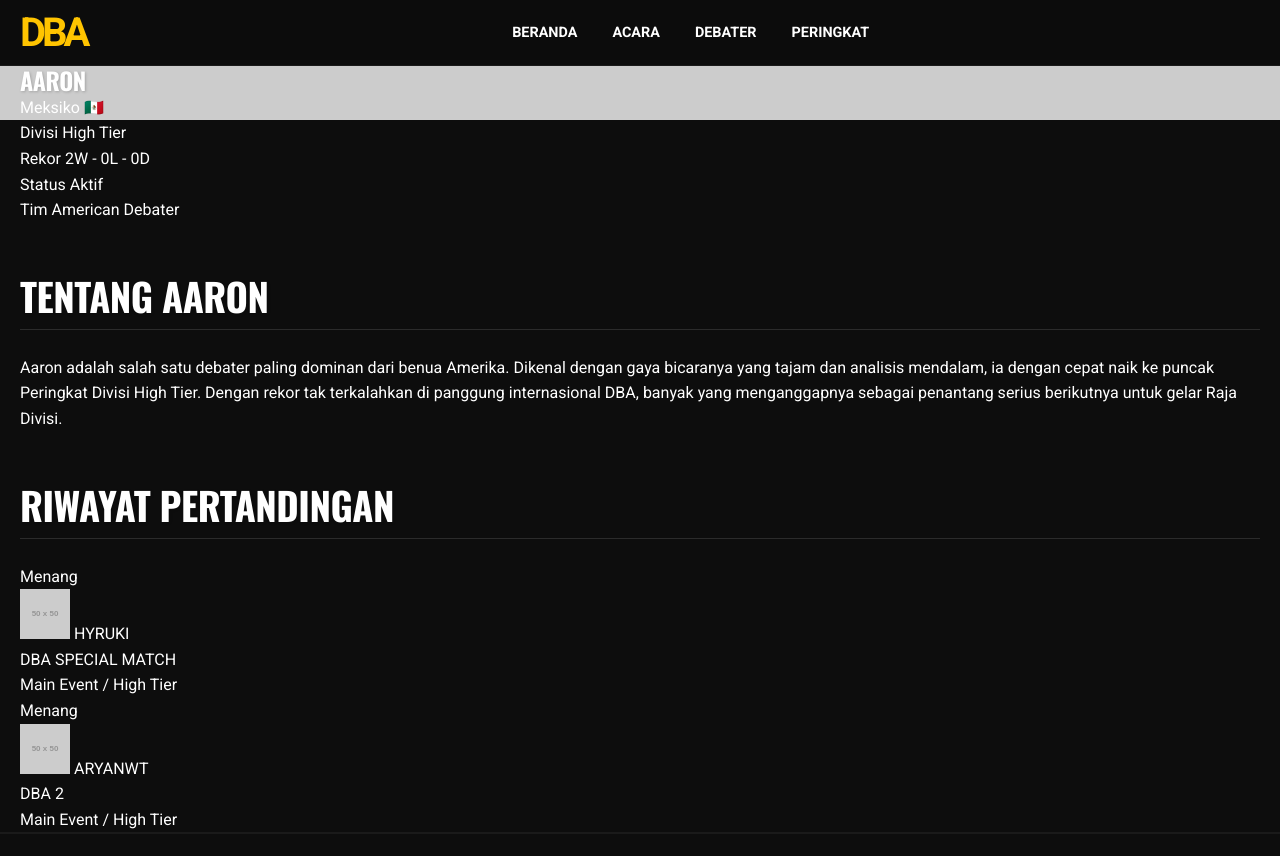
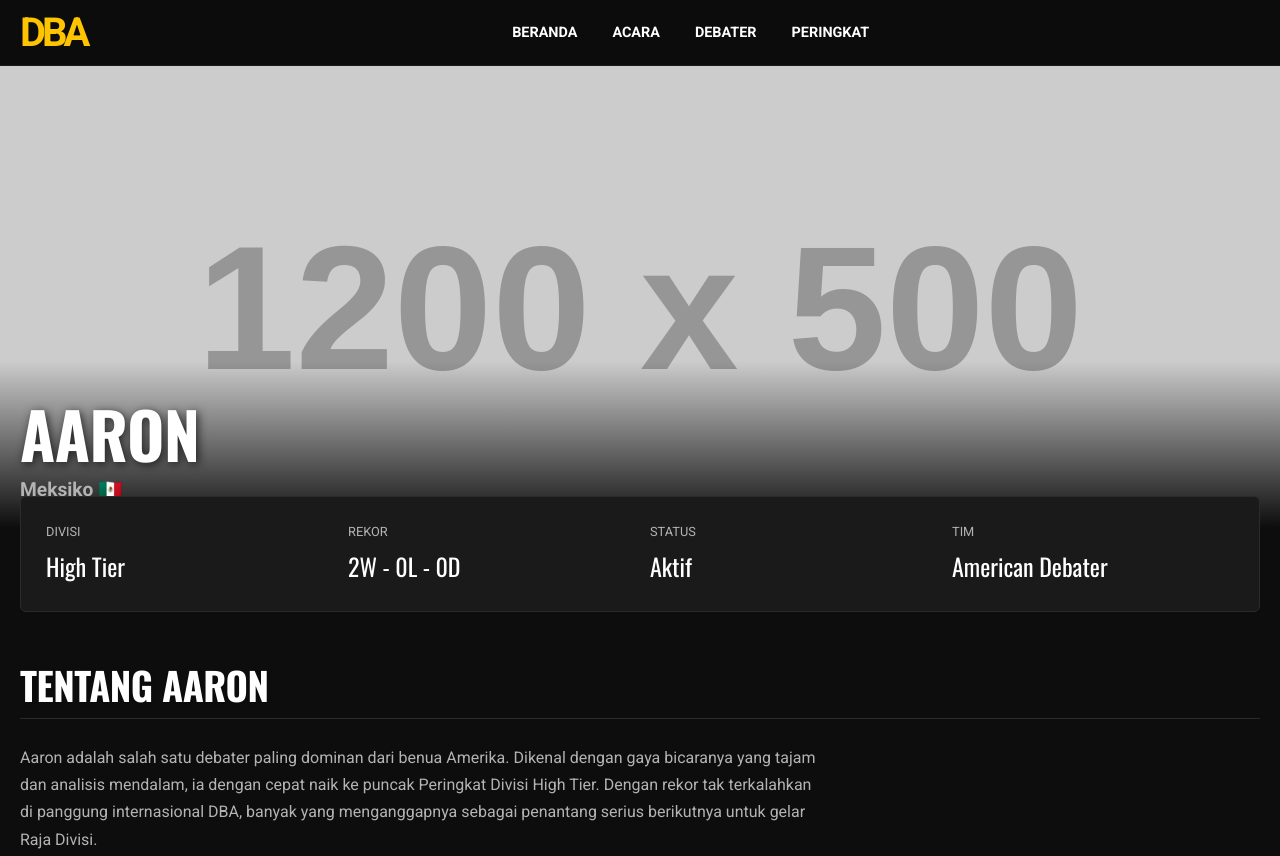
Before and after one commit to DebaterBattleArena/DEBATERSBATTLEARENA, a plain HTML site: page debater-profile.html in a window 1280 px wide. Shown: the top 856 px of the page. Drawn offline with nearby package versions, Linux system fonts and the light colour scheme; placeholder pictures from the web are drawn by us.

Commit message:
Update style.css

```diff
--- a/style.css
+++ b/style.css
@@ -439,3 +439,194 @@ body.menu-open .mobile-nav { transform: translateX(0); }
     .champion-name { margin: 10px 0; }
     .rank-number { font-size: 1.5em; width: 40px; }
 }
+
+/* ================================================= */
+/* --- PERBAIKAN & PENAMBAHAN PROFIL --- */
+/* ================================================= */
+
+/* --- Perbaikan Ukuran Menu Hamburger --- */
+.header-actions button.menu-toggle-btn {
+    font-size: 1.8em; /* DITINGKATKAN: Ukuran ikon lebih besar */
+    padding: 5px;     /* DITINGKATKAN: Area klik lebih luas */
+}
+
+/* --- CSS Halaman Profil Debater --- */
+.profile-hero {
+    position: relative;
+    height: 60vh;
+    min-height: 400px;
+    background-size: cover;
+    background-position: center 20%;
+    background-repeat: no-repeat;
+    display: flex;
+    align-items: flex-end;
+}
+
+.profile-hero-overlay {
+    width: 100%;
+    padding: 40px 0;
+    background: linear-gradient(to top, rgba(13, 13, 13, 1) 10%, rgba(13, 13, 13, 0) 100%);
+}
+
+.raja-divisi-header {
+    display: flex;
+    align-items: center;
+    gap: 15px;
+    margin-bottom: 10px;
+}
+
+.raja-divisi-crown {
+    width: 50px;
+    height: auto;
+}
+
+.raja-divisi-title {
+    font-family: var(--font-primary);
+    color: var(--color-accent-gold);
+    font-size: 1.2em;
+    text-transform: uppercase;
+}
+
+.profile-name {
+    font-size: 4em;
+    line-height: 1;
+    text-shadow: 2px 2px 10px rgba(0,0,0,0.7);
+}
+
+.profile-nickname {
+    font-size: 1.2em;
+    color: var(--color-secondary-text);
+    font-weight: 700;
+    margin-top: 10px;
+}
+
+.profile-stats {
+    display: grid;
+    grid-template-columns: repeat(auto-fit, minmax(150px, 1fr));
+    gap: 20px;
+    background-color: var(--color-secondary-bg);
+    padding: 25px;
+    margin-top: -50px; /* Tarik ke atas agar menimpa hero section */
+    position: relative;
+    z-index: 10;
+    border-radius: var(--border-radius);
+    border: 1px solid var(--color-tertiary-bg);
+}
+
+.stat-item {
+    display: flex;
+    flex-direction: column;
+}
+
+.stat-label {
+    font-size: 0.8em;
+    color: var(--color-secondary-text);
+    text-transform: uppercase;
+    margin-bottom: 5px;
+}
+
+.stat-value {
+    font-family: var(--font-primary);
+    font-size: 1.5em;
+    color: var(--color-primary-text);
+}
+
+.profile-about, .profile-results {
+    margin-top: 50px;
+    padding-bottom: 50px;
+}
+
+.profile-about p {
+    color: var(--color-secondary-text);
+    max-width: 800px;
+    line-height: 1.7;
+}
+
+.results-list {
+    display: flex;
+    flex-direction: column;
+    gap: 10px;
+}
+
+.result-item {
+    display: flex;
+    align-items: center;
+    background-color: var(--color-secondary-bg);
+    padding: 15px 20px;
+    border-radius: var(--border-radius);
+    border-left: 5px solid var(--color-tertiary-bg);
+    transition: background-color var(--transition-speed);
+}
+.result-item:hover {
+    background-color: var(--color-tertiary-bg);
+}
+
+.result-status {
+    font-family: var(--font-primary);
+    font-size: 1.1em;
+    font-weight: 700;
+    width: 100px;
+    flex-shrink: 0;
+}
+
+.result-status.win {
+    color: #4CAF50; /* Hijau untuk Menang */
+}
+
+.result-status.loss {
+    color: #F44336; /* Merah untuk Kalah */
+}
+
+.result-opponent {
+    display: flex;
+    align-items: center;
+    gap: 15px;
+    flex-grow: 1;
+}
+
+.result-opponent img {
+    width: 40px;
+    height: 40px;
+    border-radius: 50%;
+    object-fit: cover;
+}
+
+.result-opponent span {
+    font-weight: 700;
+    font-size: 1.1em;
+}
+
+.result-event {
+    text-align: right;
+    color: var(--color-secondary-text);
+    font-size: 0.9em;
+}
+
+.result-event p {
+    color: var(--color-primary-text);
+    font-weight: 700;
+    margin: 0;
+}
+
+/* Responsif untuk Halaman Profil */
+@media (max-width: 768px) {
+    .profile-name {
+        font-size: 3em;
+    }
+    .profile-stats {
+        margin-top: 20px;
+        grid-template-columns: 1fr 1fr;
+    }
+    .result-item {
+        flex-direction: column;
+        align-items: flex-start;
+        gap: 15px;
+    }
+    .result-event {
+        text-align: left;
+        width: 100%;
+        margin-top: 10px;
+        padding-top: 10px;
+        border-top: 1px solid var(--color-tertiary-bg);
+    }
+}
```
